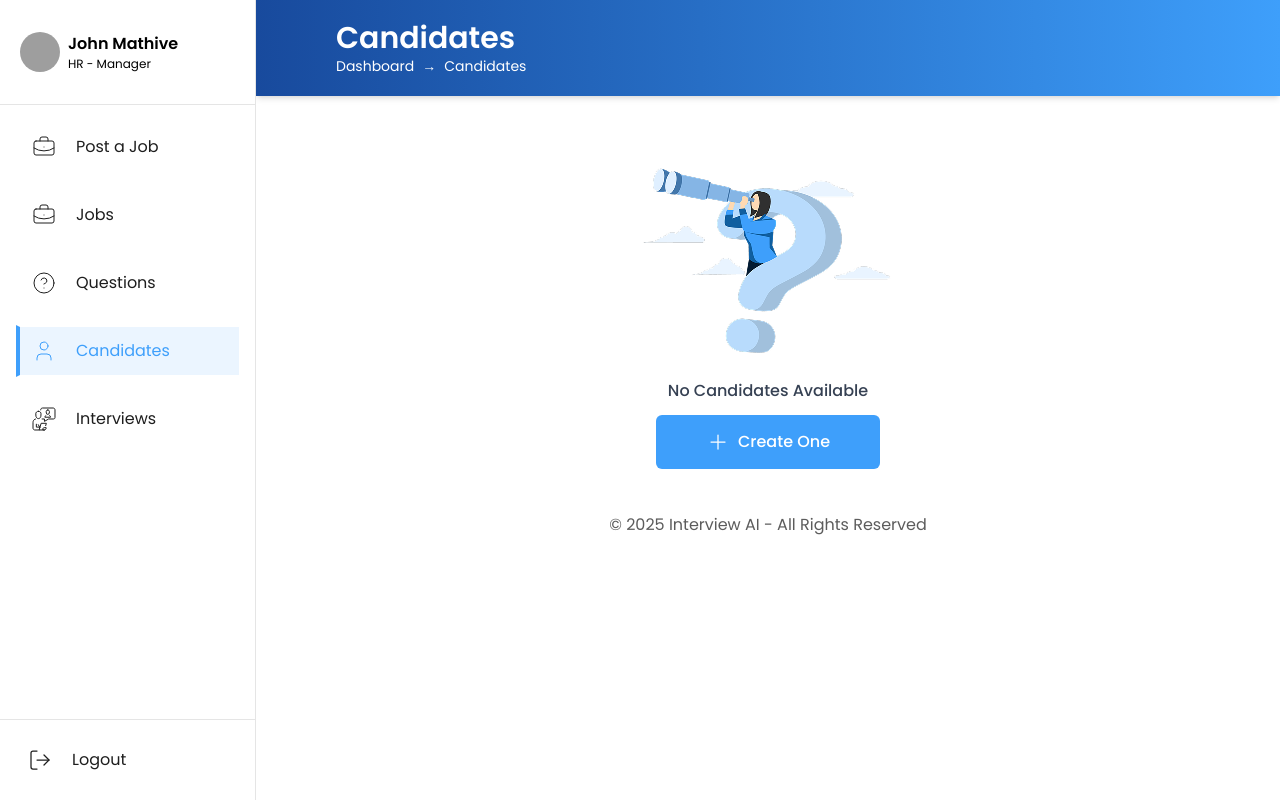
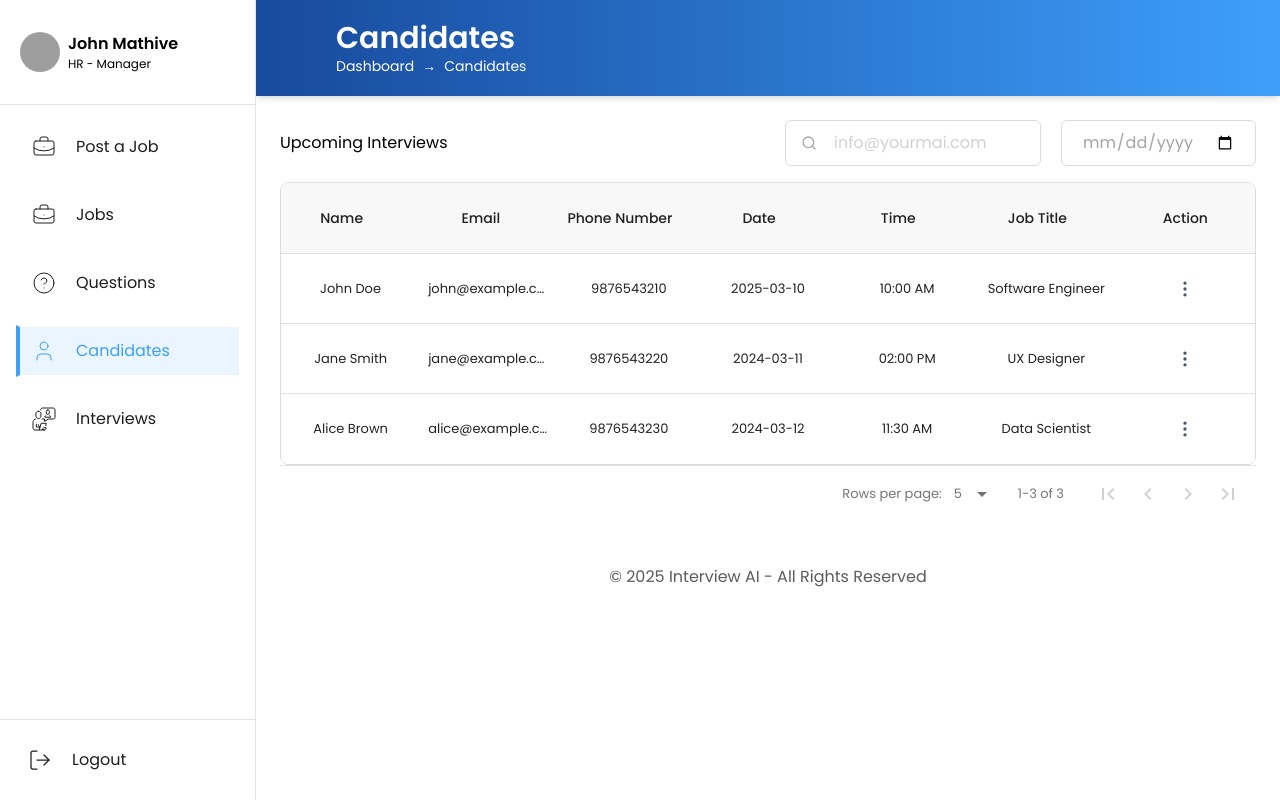
Before and after one commit to Nanthakumar-Cueverz/Job-Dashboard-Management, a React (Vite) app: page /interviewai/candidates in a window 1280 px wide. Built offline with nearby package versions, Linux system fonts and the light colour scheme; grey boxes are pictures that could not be loaded.

Commit message:
Interview pages

```diff
--- a/src/components/common/ReusableDataTable.jsx
+++ b/src/components/common/ReusableDataTable.jsx
@@ -44,9 +44,9 @@ const ReusableDataTable = ({ columns = [], data = [] }) => {
                 <DataTable
                     customStyles={customStyles}
                     data={data}
-                    // pagination
-                    // paginationPerPage={5}
-                    // paginationRowsPerPageOptions={[5, 10, 15, 20]}
+                    pagination
+                    paginationPerPage={5}
+                    paginationRowsPerPageOptions={[5, 10, 15, 20]}
                     columns={columns}
                     striped={false}
                     highlightOnHover
--- a/src/pages/Candidates.jsx
+++ b/src/pages/Candidates.jsx
@@ -1,10 +1,114 @@
-import React from 'react';
+import React, { useState } from 'react';
 import EmptySection from '../components/common/EmptySection';
+import { EllipsisVertical, Search } from 'lucide-react';
+import ReusableDataTable from '../components/common/ReusableDataTable';
+import Input from '../components/common/Input';
 
 const Candidates = () => {
+    const [searchTerm, setSearchTerm] = useState('');
+    const [selectedDate, setSelectedDate] = useState('');
+
+    const data = [
+        {
+            id: 1,
+            name: 'John Doe',
+            email: 'john@example.com',
+            phone: '9876543210',
+            date: '2025-03-10',
+            time: '10:00 AM',
+            jobTitle: 'Software Engineer',
+            score: '-',
+            status: 'Cancelled',
+        },
+        {
+            id: 2,
+            name: 'Jane Smith',
+            email: 'jane@example.com',
+            phone: '9876543220',
+            date: '2024-03-11',
+            time: '02:00 PM',
+            jobTitle: 'UX Designer',
+            score: '-',
+            status: 'Interview Scheduled',
+        },
+        {
+            id: 3,
+            name: 'Alice Brown',
+            email: 'alice@example.com',
+            phone: '9876543230',
+            date: '2024-03-12',
+            time: '11:30 AM',
+            jobTitle: 'Data Scientist',
+            score: '68%',
+            status: 'Interview Completed',
+        },
+    ];
+
+    const columns = [
+        { name: 'Name', selector: (row) => row.name, sortable: true },
+        { name: 'Email', selector: (row) => row.email, sortable: true },
+        { name: 'Phone Number', selector: (row) => row.phone, sortable: true },
+        { name: 'Date', selector: (row) => row.date, sortable: true },
+        { name: 'Time', selector: (row) => row.time, sortable: true },
+        { name: 'Job Title', selector: (row) => row.jobTitle, sortable: true },
+        {
+            name: 'Action',
+            cell: (row) => (
+                <div className='flex items-center gap-2'>
+                    <button className='p-2 rounded-md hover:bg-gray-100'>
+                        <EllipsisVertical className='w-5 h-5 text-gray-600' />
+                    </button>
+                </div>
+            ),
+        },
+    ];
+
+    // Filtering the data based on search and date
+    const filteredData = data.filter((item) => {
+        const matchesSearch = Object.values(item).some((value) =>
+            String(value).toLowerCase().includes(searchTerm.toLowerCase()),
+        );
+
+        const matchesDate = selectedDate ? item.date === selectedDate : true;
+
+        return matchesSearch && matchesDate;
+    });
+
     return (
-        <div>
-            <EmptySection title='No Candidates Available' />
+        <div className='max-w-6xl mx-auto'>
+            {/* Search and Date Filter Section */}
+            <div className='flex justify-between items-center mb-4'>
+                <div>
+                    <h2>Upcoming Interviews</h2>
+                </div>
+                <div className='flex justify-between items-center space-x-5'>
+                    {/* Search Bar */}
+                    <div className='w-64 relative'>
+                        <input
+                            type='email'
+                            value={searchTerm}
+                            onChange={(e) => setSearchTerm(e.target.value)}
+                            placeholder='info@yourmai.com'
+                            className='w-full bg-transparent rounded-md border border-border-primary py-[10px] pr-3 pl-12 text-text-neutral outline-none '
+                        />
+                        <span className='absolute top-1/2 left-4 -translate-y-1/2'>
+                            <Search className='text-text-neutral w-4 h-4' />
+                        </span>
+                    </div>
+                    <input
+                        type='date'
+                        value={selectedDate}
+                        onChange={(e) => setSelectedDate(e.target.value)}
+                        className='bg-transparent border-border-primary rounded-md border border-stroke   py-[10px] px-5 text-text-neutral  outline-none transition'
+                    />
+                </div>
+            </div>
+
+            {filteredData.length === 0 ? (
+                <EmptySection title='No Candidates Available' />
+            ) : (
+                <ReusableDataTable columns={columns} data={filteredData} />
+            )}
         </div>
     );
 };
```
